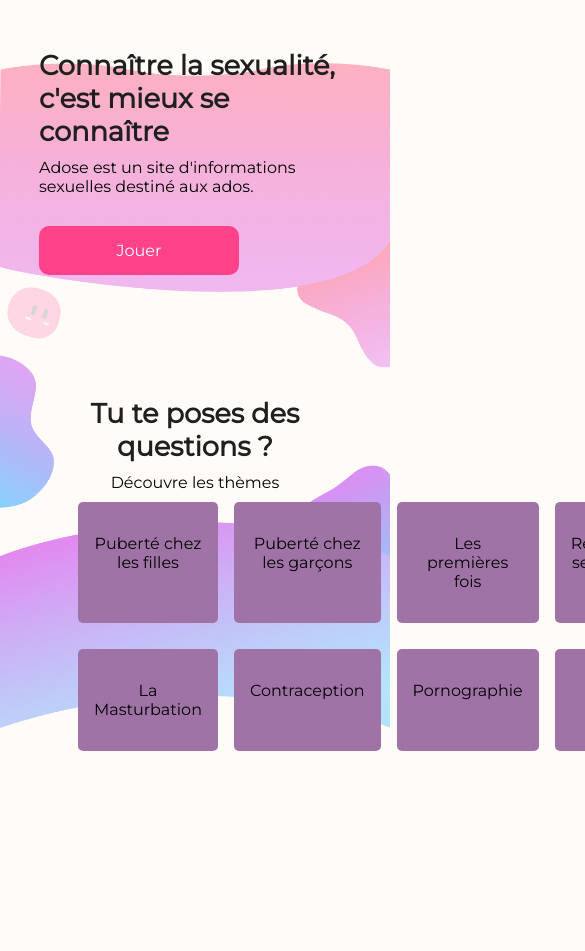
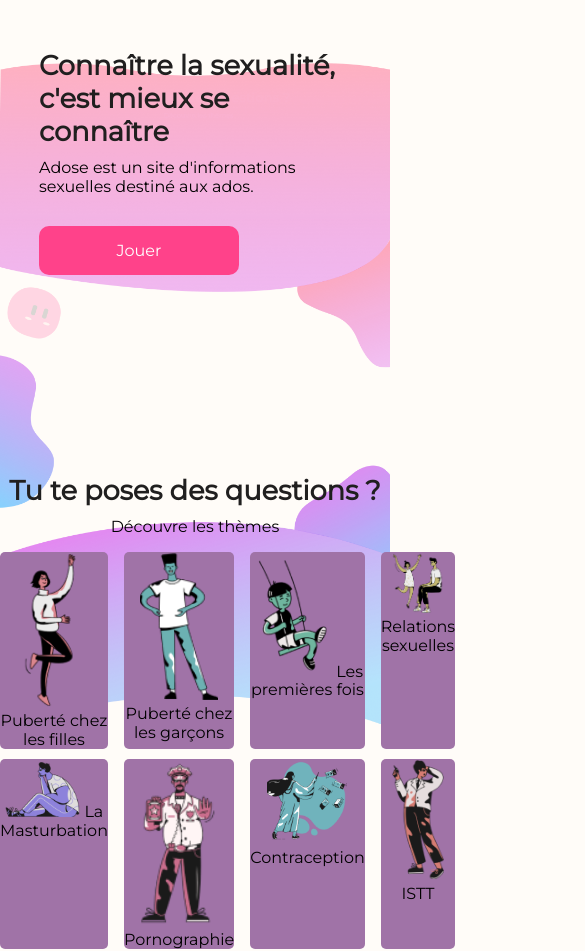
Before and after one commit to Yiduo-Y/Adose, a plain HTML site: page index.html in a window 390 px wide. Shown: the part 164-1115 px from the top of the page, 585 px wide, since content can reach past the window. Drawn offline with nearby package versions, Linux system fonts and the light colour scheme.

Commit message:
responsive block

```diff
--- a/index.html
+++ b/index.html
@@ -47,28 +47,45 @@
         <h2 class="titre">Tu te poses des questions ?</h2>
         <p class="text">Découvre les thèmes</p>
         <div class="zone2-layout">
+
           <div class="block">
+
+           <img class="imageblock" src="img/carré 1.png" alt="">
             Puberté chez les filles
           </div>
+
           <div class="block">
+            <img class="imageblock" src="img/carré2.png" alt="">
             Puberté chez les garçons
           </div>
+
           <div class="block">
+            <img class="imageblock" src="img/carré3.png" alt="">
             Les premières fois
           </div>
+
           <div class="block">
+            <img class="imageblock" src="img/carré 4.png" alt="">
             Relations sexuelles
           </div>
+
           <div class="block">
+            <img class="imageblock" src="img/carré 5.png" alt="">
             La Masturbation
           </div>
+
           <div class="block">
+            <img class="imageblock" src="img/carré 6.png" alt="">
+            Pornographie
+          </div>
+
+          <div class="block">
+            <img class="imageblock" src="img/carré 7.png" alt="">
             Contraception
+
           </div>
           <div class="block">
-            Pornographie
-          </div>
-          <div class="block">
+            <img class="imageblock" src="img/carré 8.png" alt="">
             ISTT
           </div>
         </div>
--- a/style.css
+++ b/style.css
@@ -93,23 +93,29 @@
   /* background-image: url(img/forme.svg);*/
   background-size: 100%;
   text-align: center;
-  padding: 20%;
+  margin-top: 10rem;
 }
 
 .zone2-layout {
   display: grid;
   grid-template-columns: repeat(4, 1fr);
-  grid-gap: 1rem;
-  max-width: 40rem;
-  margin: 0 auto;
+  column-gap: 1rem;
+  row-gap: 10px;
+  max-width: 35rem;
+  margin: 1rem auto 0 auto;
 }
 
 .block {
   text-align: center;
   background-color: #A073A7;
   border-radius: 5px;
-  padding: 2rem 1rem;
-  margin-top: 10px;
+  /* padding: 2rem 1rem; */
+}
+
+.imageblock {
+  width: 70%;
+  height: auto;
+
 }
 .zone3 {
   /*background-image: url(img/3forms.svg);*/
```
Also changed, not shown: img/carré 1.png (added), img/carré 4.png (added), img/carré 5.png (added), img/carré 6.png (added), img/carré 7.png (added), img/carré 8.png (added), img/carré2.png (added), img/carré3.png (added), 2 other files.
